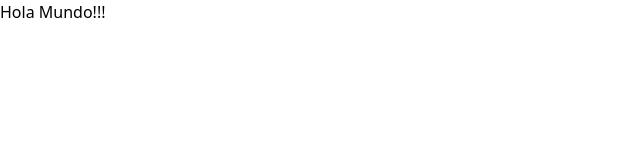
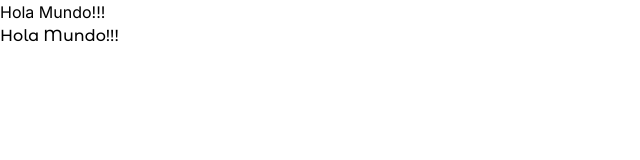
Before and after one commit to nca1478/teslo-shop, a Next.js app: page / in a window 1280 px wide. Shown: the top 160 px of the page, without its empty margins (0-640 px from the left). Built offline with nearby package versions, Linux system fonts and the light colour scheme.

Commit message:
189. NextJS Fonts

```diff
--- /dev/null
+++ b/src/app/config/fonts.ts
@@ -0,0 +1,21 @@
+import localFont from "next/font/local";
+import { Inter, Montserrat_Alternates } from "next/font/google";
+
+export const geistSans = localFont({
+  src: "../fonts/GeistVF.woff",
+  variable: "--font-geist-sans",
+  weight: "100 900",
+});
+
+export const geistMono = localFont({
+  src: "../fonts/GeistMonoVF.woff",
+  variable: "--font-geist-mono",
+  weight: "100 900",
+});
+
+export const inter = Inter({ subsets: ["latin"] });
+
+export const titleFont = Montserrat_Alternates({
+  subsets: ["latin"],
+  weight: ["500", "700"],
+});
--- a/src/app/layout.tsx
+++ b/src/app/layout.tsx
@@ -1,17 +1,6 @@
 import type { Metadata } from "next";
-import localFont from "next/font/local";
 import "./globals.css";
-
-const geistSans = localFont({
-  src: "./fonts/GeistVF.woff",
-  variable: "--font-geist-sans",
-  weight: "100 900",
-});
-const geistMono = localFont({
-  src: "./fonts/GeistMonoVF.woff",
-  variable: "--font-geist-mono",
-  weight: "100 900",
-});
+import { inter } from "./config/fonts";
 
 export const metadata: Metadata = {
   title: "Create Next App",
@@ -25,11 +14,7 @@ export default function RootLayout({
 }>) {
   return (
     <html lang="en">
-      <body
-        className={`${geistSans.variable} ${geistMono.variable} antialiased`}
-      >
-        {children}
-      </body>
+      <body className={inter.className}>{children}</body>
     </html>
   );
 }
--- a/src/app/page.tsx
+++ b/src/app/page.tsx
@@ -1,7 +1,10 @@
+import { titleFont } from "./config/fonts";
+
 export default function Home() {
   return (
     <div>
       <h1 className="text-5xl">Hola Mundo!!!</h1>
+      <h1 className={`${titleFont.className} text-5xl`}>Hola Mundo!!!</h1>
     </div>
   );
 }
```
